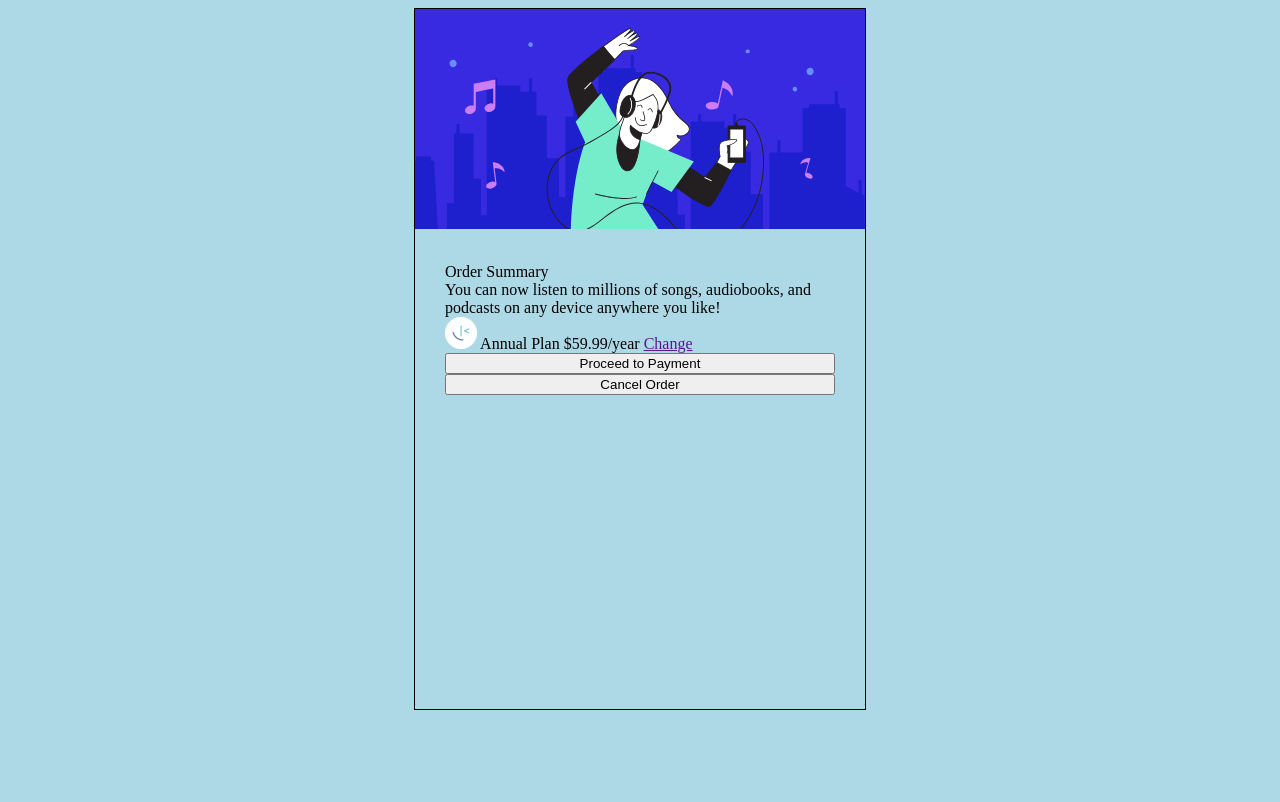
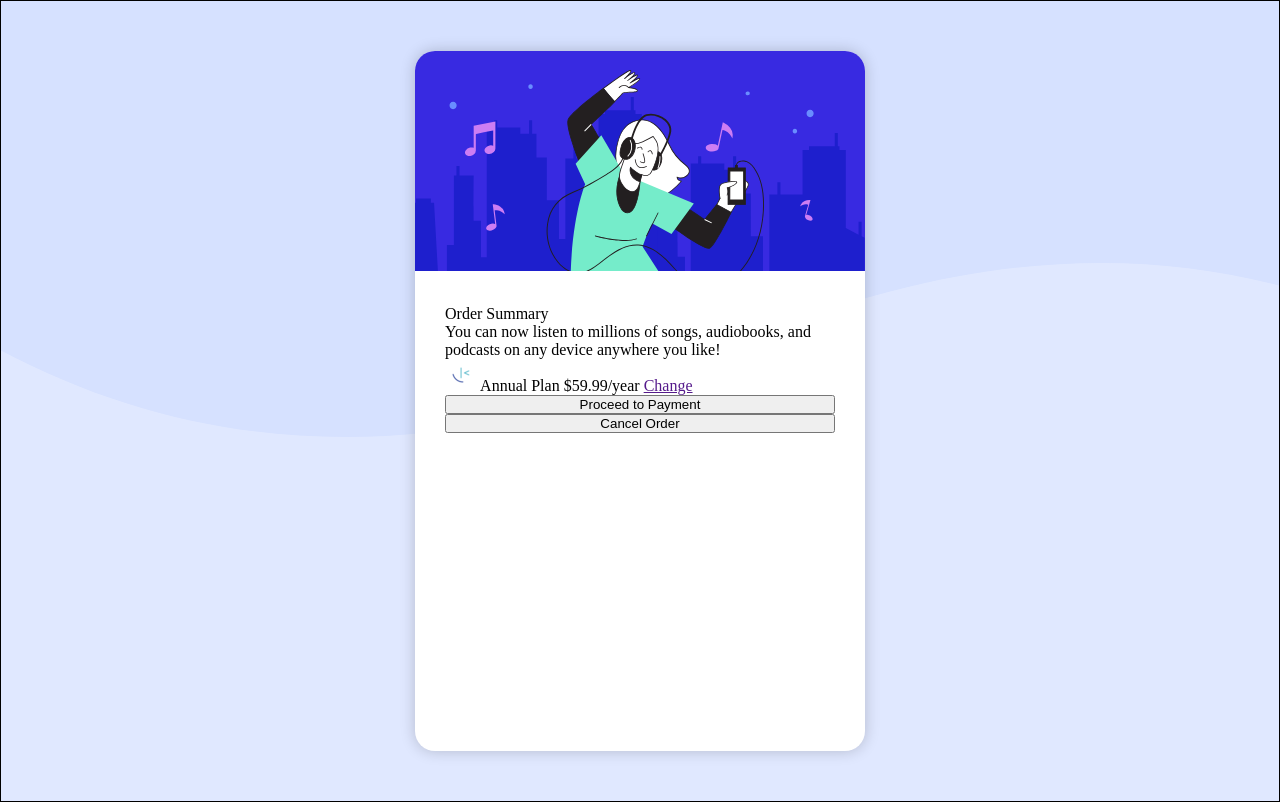
Before and after one commit to taztheprogrammer/FM_Summary-Component, a plain HTML site: page index.html in a window 1280 px wide. Drawn offline with Linux system fonts and the light colour scheme.

Commit message:
Color coding is complete with links to background
Card is rounded. deleted img wrapper

```diff
--- a/index.html
+++ b/index.html
@@ -13,9 +13,7 @@
 <body>
 <main>
   <div class="card">
-    <div id="hero">
-      <img src="images/illustration-hero.svg">
-    </div>
+    <img src="images/illustration-hero.svg">
     <div id="text">
       <span id="header">Order Summary</span>
 
--- a/style.css
+++ b/style.css
@@ -1,18 +1,30 @@
 * {
     /* border: 1px solid black; */
+    margin: 0;
+    padding: 0;
 }
 
 body {
-    background: lightblue
+    background-image: url(images/pattern-background-desktop.svg);
+    background-repeat: no-repeat;
+    background-color: hsl(225, 100%, 94%);
+    overflow: hidden;
 }
 main {
+    height: 100vh;
     display: flex;
+    justify-content: center;
+    align-items: center;
+    border: 1px solid black;
 }
 .card {
     width: 450px;
     height: 700px;
     margin: auto;
-    border: 1px solid black
+    box-shadow: 0 0 15px 0px rgba(0, 0, 0, .2);
+    background-color: white;
+    border-radius: 20px;
+    overflow: hidden;
 }
 
 #text {
```
